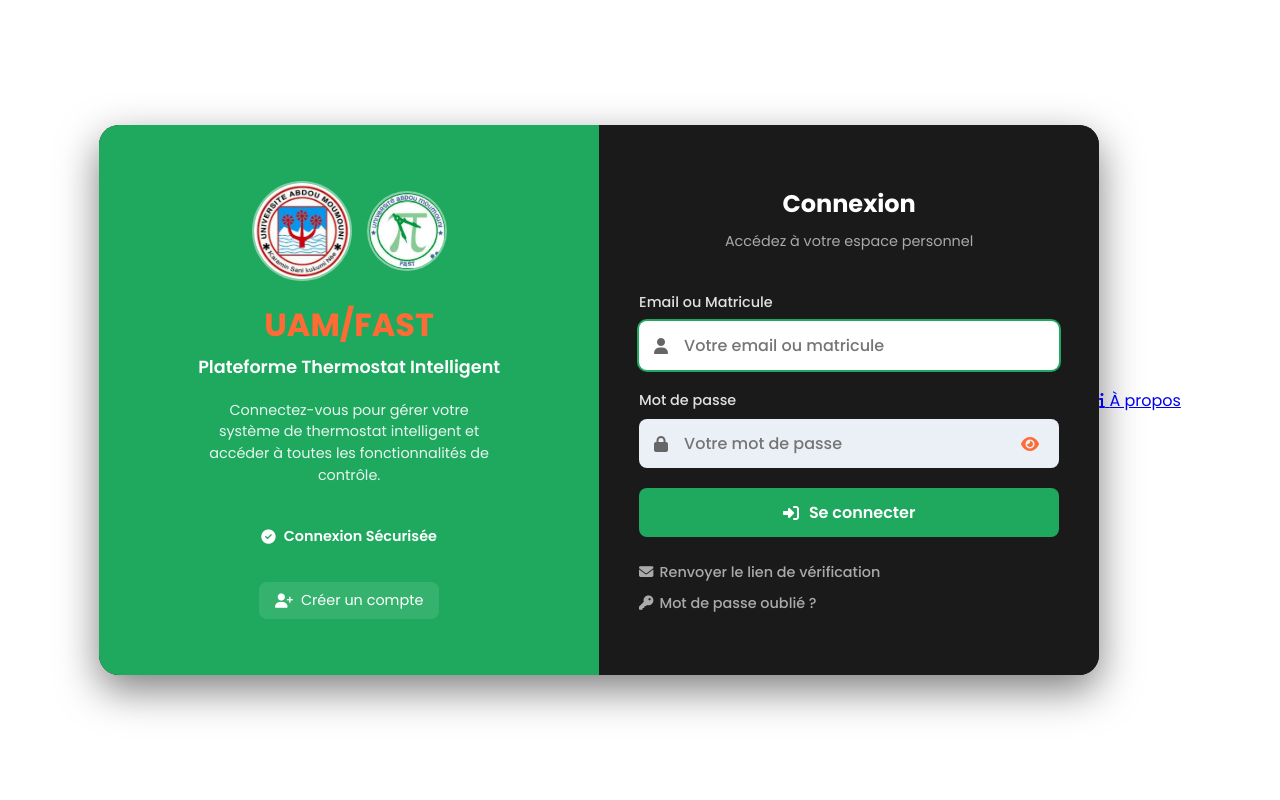
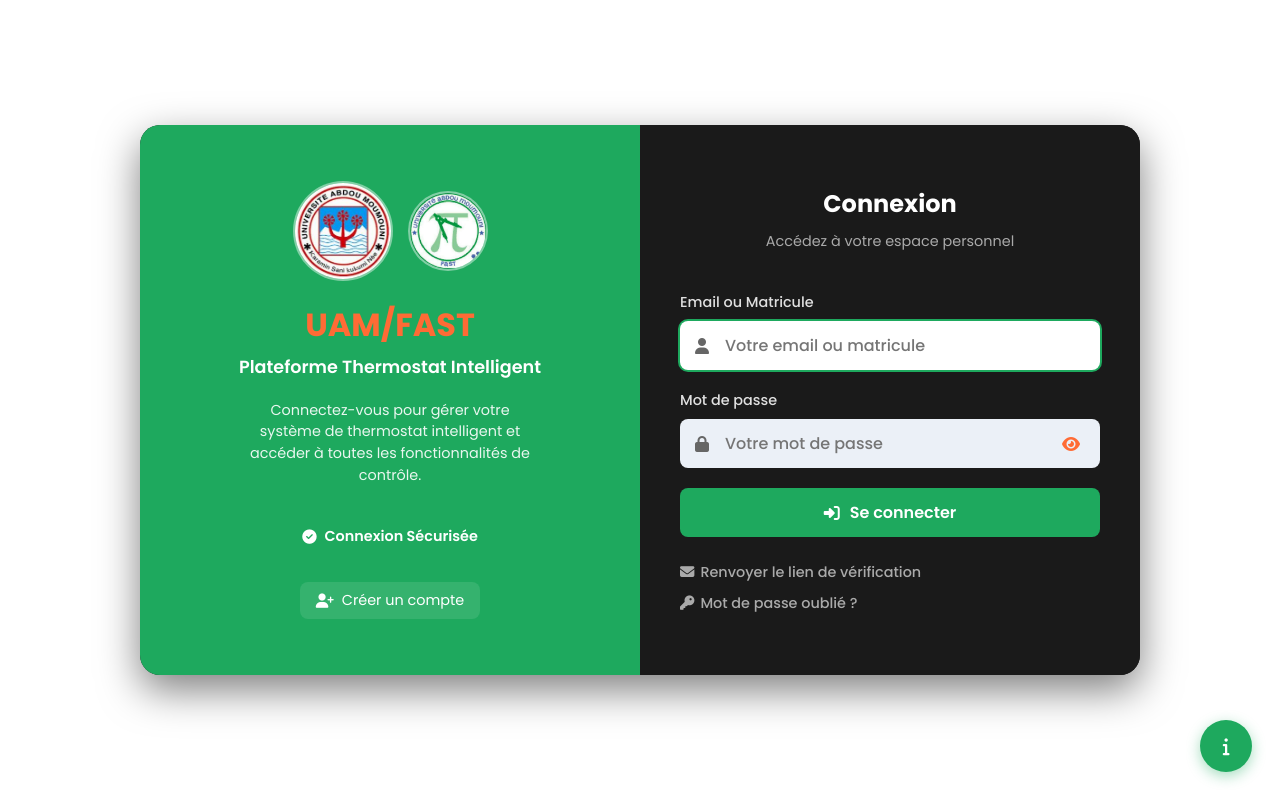
Before and after one commit to 2523Razak/uam-thermostat, a Flask app: page /connections in a window 1280 px wide. Run offline with Flask 3, Linux system fonts and the light colour scheme; some libraries are stand-ins or nearby versions.

Commit message:
Add FAB button styles for 'About' section

```diff
--- a/static/css/connections.css
+++ b/static/css/connections.css
@@ -747,3 +747,72 @@ input[type="password"]::-ms-clear {
         justify-content: center;
     }
 }
+/* ===== Bouton FAB "À propos" ===== */
+.fab-about {
+    position: fixed;
+    bottom: 28px;
+    right: 28px;
+    width: 52px;
+    height: 52px;
+    border-radius: 50%;
+    background-color: #1ea95e;
+    color: #fff;
+    display: flex;
+    align-items: center;
+    justify-content: center;
+    font-size: 18px;
+    text-decoration: none;
+    box-shadow: 0 4px 14px rgba(30, 169, 94, 0.4);
+    z-index: 1000;
+    transition: transform 0.25s ease, box-shadow 0.25s ease, border-radius 0.25s ease;
+}
+
+.fab-about:hover {
+    transform: scale(1.08);
+    box-shadow: 0 6px 20px rgba(30, 169, 94, 0.55);
+}
+
+.fab-about-tooltip {
+    position: absolute;
+    right: 64px;
+    top: 50%;
+    transform: translateY(-50%) translateX(8px);
+    background-color: #1a1a1a;
+    color: #fff;
+    padding: 7px 14px;
+    border-radius: 6px;
+    font-family: 'Poppins', sans-serif;
+    font-size: 13.5px;
+    font-weight: 500;
+    white-space: nowrap;
+    opacity: 0;
+    pointer-events: none;
+    transition: opacity 0.25s ease, transform 0.25s ease;
+}
+
+.fab-about-tooltip::after {
+    content: "";
+    position: absolute;
+    left: 100%;
+    top: 50%;
+    transform: translateY(-50%);
+    border-width: 5px;
+    border-style: solid;
+    border-color: transparent transparent transparent #1a1a1a;
+}
+
+.fab-about:hover .fab-about-tooltip {
+    opacity: 1;
+    transform: translateY(-50%) translateX(0);
+}
+
+/* Écrans étroits : on garde le bouton visible sans le coller au bord */
+@media (max-width: 480px) {
+    .fab-about {
+        bottom: 18px;
+        right: 18px;
+        width: 46px;
+        height: 46px;
+        font-size: 16px;
+    }
+}
```
